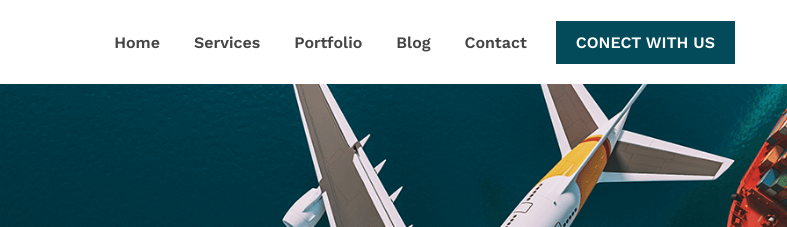
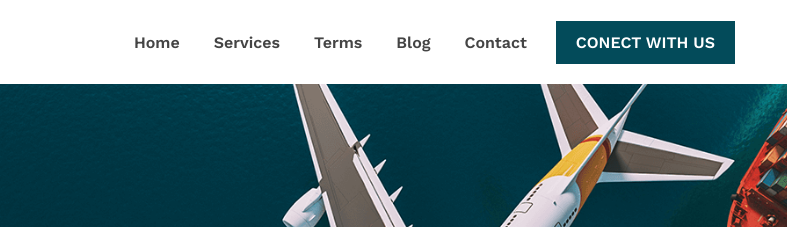
Before and after one commit to EstivennGarcia19/Transportista-Landing, a plain HTML site: page index.html in a window 1280 px wide. Shown: the top 227 px of the page, 493-1280 px from the left. Drawn offline with nearby package versions, Linux system fonts and the light colour scheme.

Commit message:
Quite el portafolio  viejo xd

```diff
--- a/index.html
+++ b/index.html
@@ -18,7 +18,7 @@
 					<ul>
 						<li><a href="#">Home</a></li>
 						<li><a href="#section2">Services</a></li>
-						<li><a href="https://estivenngarcia.github.io/Portafolio/" target="_blank">Portfolio</a></li>
+						<li><a href="#" target="_blank">Terms</a></li>
 						<li><a href="#">Blog</a></li>
 						<li><a href="#">Contact</a></li>
 						<li><a href="#">CONECT WITH US</a></li>
```
